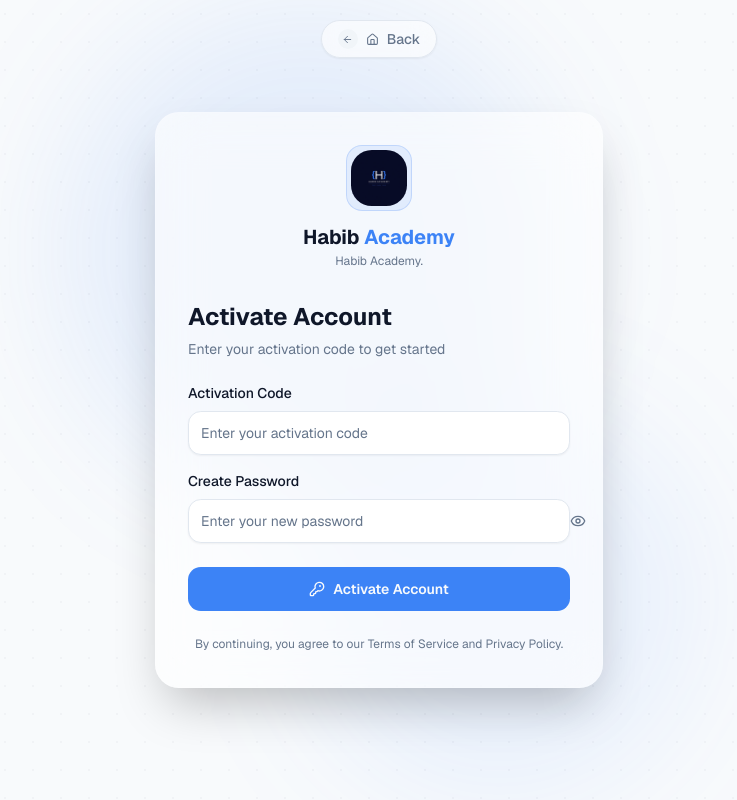
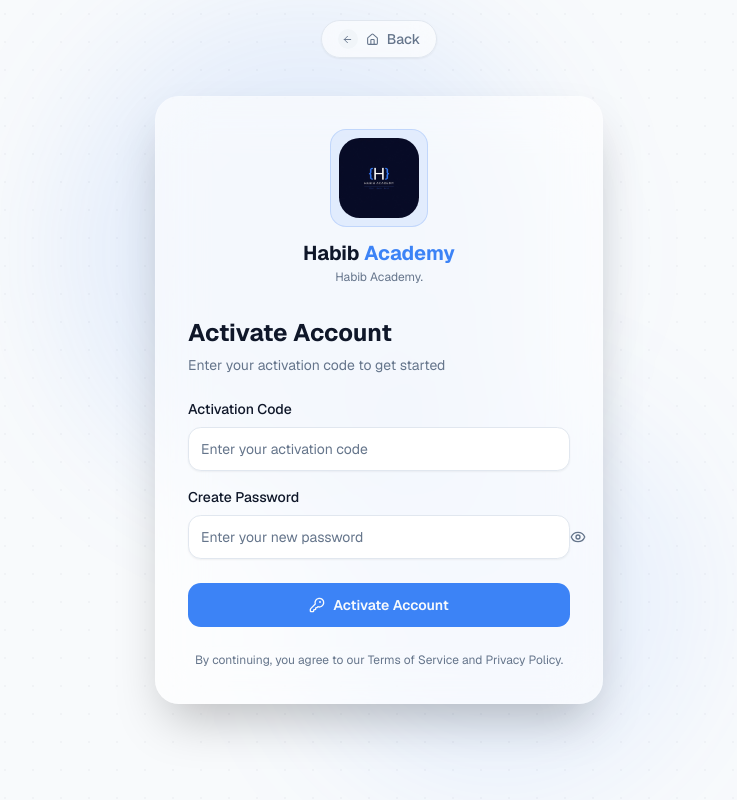
Before and after one commit to mohmaed-mahmoud23/AcademyProject, a Next.js app: page /activate in a window 1280 px wide. Shown: the whole page, without its empty margins (261-998 px from the left). Built offline with nearby package versions, Linux system fonts and the light colour scheme; no server answers.

Commit message:
adjust dashdoard title font size

```diff
--- a/app/(auth)/Login/_components/LoginForm.tsx
+++ b/app/(auth)/Login/_components/LoginForm.tsx
@@ -116,7 +116,7 @@ export default function LoginForm() {
                     <button
                       type="button"
                       onClick={() => setShowPassword(!showPassword)}
-                      className="absolute inset-e-3 inset-y-0 flex items-center text-muted-foreground hover:text-foreground transition-colors"
+                      className="absolute end-3 top-1/2 -translate-y-1/2 text-muted-foreground hover:text-foreground transition-colors"
                       tabIndex={-1}
                     >
                       {showPassword ? <EyeOff size={16} /> : <Eye size={16} />}
--- a/app/(auth)/layout.tsx
+++ b/app/(auth)/layout.tsx
@@ -38,8 +38,8 @@ export default async function AuthLayout({ children }: { children: ReactNode })
 
         {/* Logo */}
         <div className="flex flex-col items-center gap-3 mb-8">
-          <div className="p-1 rounded-2xl bg-primary/10 border border-primary/20">
-            <Image src={Logo} alt="logo" width={56} height={56} className="rounded-xl" />
+          <div className="p-2 rounded-2xl bg-primary/10 border border-primary/20">
+            <Image src={Logo} alt="logo" width={80} height={80} className="rounded-xl" />
           </div>
           <div className="text-center">
             <p className="text-xl font-bold">
--- a/app/Admin/_components/Analytics/AnalyticsDashboard.tsx
+++ b/app/Admin/_components/Analytics/AnalyticsDashboard.tsx
@@ -84,7 +84,7 @@ export function AnalyticsDashboard() {
             initial={{ opacity: 0, y: 15 }}
             animate={{ opacity: 1, y: 0 }}
             transition={{ delay: 0.1, duration: 0.8 }}
-            className="text-3xl sm:text-4xl md:text-5xl xl:text-6xl font-black text-foreground tracking-tighter leading-[0.9]"
+            className="text-2xl sm:text-3xl md:text-4xl xl:text-5xl font-black text-foreground tracking-normal leading-snug"
           >
             {t("headerTitle").split(' ').slice(0, 2).join(' ')} <br />
             <span className="text-transparent bg-clip-text bg-gradient-to-r from-blue-500 via-indigo-500 to-purple-600 dark:from-blue-400 dark:via-indigo-400 dark:to-purple-500 hover:from-purple-500 hover:to-blue-500 cursor-default transition-all duration-1000">
```
